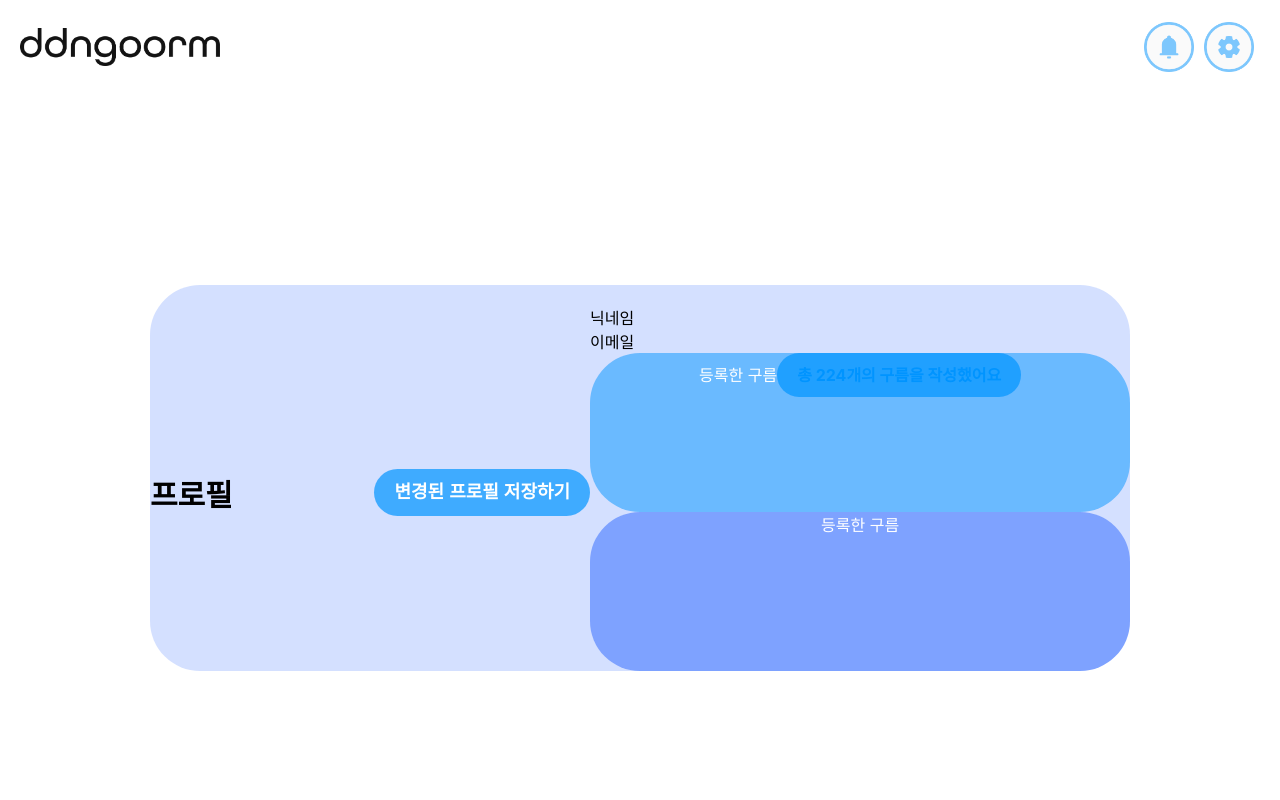
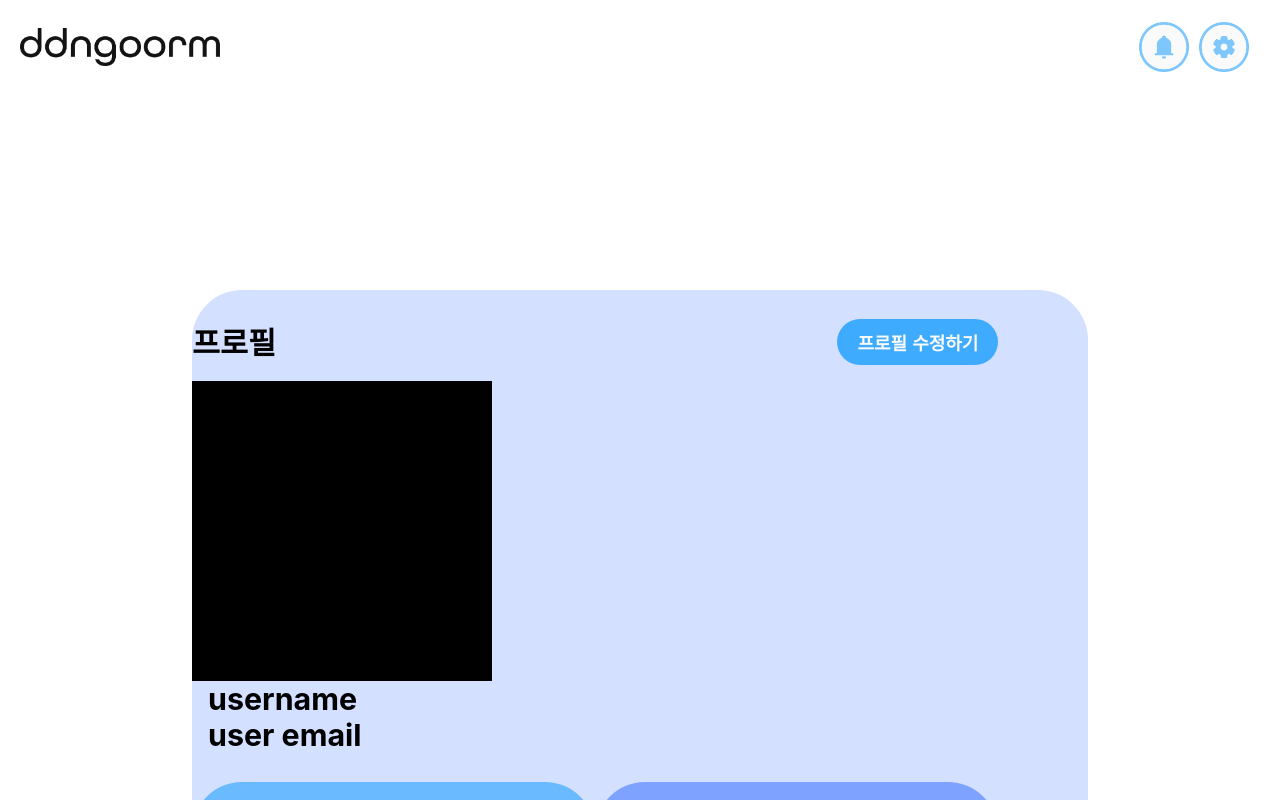
Before and after one commit to goormthon-Univ/TEAM_4, a React (Create React App) app in the folder float-cloud/: page /settingMain in a window 1280 px wide. Built offline with nearby package versions, Linux system fonts and the light colour scheme.

Commit message:
컴포넌트 분리(팀 카드 미완), 구조화(정렬 재정비 필요, 이미지 등록 관련 조정 필요)

```diff
--- a/float-cloud/src/App.js
+++ b/float-cloud/src/App.js
@@ -30,9 +30,9 @@ function App() {
         <Route path="/CreateAcc" element={<CreateAcc />} />
 
         {/* 최윤서 경로 */}
-        <Route path="/SettingMain" element={<SettingMain />} />
-        <Route path="/SettingMain" element={<ManageMem />} />
-        <Route path="/SettingMain" element={<ManageLead />} />
+        <Route path="/settingMain" element={<SettingMain />} />
+        <Route path="/settingMain" element={<ManageMem />} />
+        <Route path="/settingMain" element={<ManageLead />} />
       </Routes>
     </BrowserRouter>
   );
--- /dev/null
+++ b/float-cloud/src/components/common/Header.jsx
@@ -0,0 +1,55 @@
+import React from "react";
+import styled from "styled-components";
+import { useNavigate } from "react-router-dom";
+
+const HeaderDiv = styled.div`
+  width: 100%;
+  height: 78px;
+  padding: 10px 20px 10px 20px;
+
+  display: flex;
+  align-items: center;
+`;
+
+const HeaderBtnDiv = styled.div`
+  position: absolute;
+  right: 2%;
+`;
+
+const BtnDiv = styled.div`
+  display: inline-block;
+  margin-left: 5px;
+  margin-right: 5px;
+`;
+
+const Header = () => {
+  return (
+    <HeaderDiv>
+      <div>
+        <img
+          src="./images/EngLogo.png"
+          style={{ width: "200px" }}
+          alt="영어로고"
+        ></img>
+      </div>
+      <HeaderBtnDiv>
+        <BtnDiv>
+          <img
+            src="./images/Alarm.png"
+            style={{ width: "50px" }}
+            alt="알람"
+          ></img>
+        </BtnDiv>
+        <BtnDiv>
+          <img
+            src="./images/Setting.png"
+            style={{ width: "50px" }}
+            alt="설정"
+          ></img>
+        </BtnDiv>
+      </HeaderBtnDiv>
+    </HeaderDiv>
+  );
+};
+
+export default Header;
--- /dev/null
+++ b/float-cloud/src/components/common/RoundedButton.jsx
@@ -0,0 +1,28 @@
+import React from "react";
+import styled from "styled-components";
+
+const OvalButton = styled.button`
+  color: ${(props) => props.color};
+  font-size: ${(props) => props.fontSize};
+  background: ${(props) => props.backgroundColor};
+  font-weight: 700;
+  font-size: 1.125rem;
+  border-radius: 3.125rem;
+  border: none;
+  padding: 0.625rem 1.25rem;
+  justify-content: center;
+`;
+
+const RoundedButton = (props) => {
+  return (
+    <OvalButton
+      color={props.color}
+      fontSize={props.fontSize}
+      backgroundColor={props.backgroundColor}
+    >
+      {props.value}
+    </OvalButton>
+  );
+};
+
+export default RoundedButton;
--- /dev/null
+++ b/float-cloud/src/components/common/RoundedTag.jsx
@@ -0,0 +1,28 @@
+
+import React from "react";
+import styled from "styled-components";
+
+const Oval = styled.div`
+  color: ${(props) => props.color};
+  font-size: ${(props) => props.fontSize};
+  background: ${(props) => props.backgroundColor};
+  font-weight: 700;
+  border-radius: 3.125rem;
+  border: none;
+  padding: 0.625rem 1.25rem;
+  justify-content: center;
+`;
+
+const RoundedTag = (props) => {
+  return (
+    <Oval
+      color={props.color}
+      fontSize={props.fontSize}
+      backgroundColor={props.backgroundColor}
+    >
+      {props.value}
+    </Oval>
+  );
+};
+
+export default RoundedTag;
--- /dev/null
+++ b/float-cloud/src/components/setting/HistoryTag.jsx
@@ -0,0 +1,35 @@
+
+
+import React from "react";
+import styled from "styled-components";
+import RoundedTag from "../common/RoundedTag"; // RoundedTag 파일 경로에 맞게 수정
+
+const AbtHistory = styled.div`
+  background: ${(props) => props.backgroundColor};
+  border-radius: 3.125rem;
+  width: 34rem;
+  height: 10rem;
+  display: flex;
+  position: relative;
+  justify-content: center;
+  text-align: center;
+  align-items: center;
+  color: white;
+`;
+
+const HistoryTag = (props) => {
+  return (
+    <AbtHistory backgroundColor={props.backgroundColor}>
+      <div style={{fontSize:"1.25rem"}}>
+        {props.children}
+        <RoundedTag
+          color={props.tagColor}
+          backgroundColor={props.tagBackgroundColor}
+          value={props.tagText}
+        />
+      </div>
+    </AbtHistory>
+  );
+};
+
+export default HistoryTag;
--- /dev/null
+++ b/float-cloud/src/components/setting/SpcBetween.jsx
@@ -0,0 +1,15 @@
+import React from "react";
+import styled from "styled-components";
+
+const SpcAway = styled.div`
+  display: flex;
+  justify-content: space-between;
+  width: 90%;
+  margin-top: 1.81rem;
+`;
+
+const SpcBetween = (props) => {
+  return <SpcAway>{props.children}</SpcAway>;
+};
+
+export default SpcBetween;
--- /dev/null
+++ b/float-cloud/src/components/text/BiggestTxt.jsx
@@ -0,0 +1,14 @@
+// BiggestTxt.js
+import React from "react";
+import styled from "styled-components";
+
+const Biggtxt = styled.div`
+  font-size: 1.9rem;
+  font-weight: 700;
+`;
+
+const BiggestTxt = ({ children }) => {
+  return <Biggtxt>{children}</Biggtxt>;
+};
+
+export default BiggestTxt;
--- a/float-cloud/src/pages/Setting/SettingMain.jsx
+++ b/float-cloud/src/pages/Setting/SettingMain.jsx
@@ -1,94 +1,38 @@
 import React from "react";
 import styled from "styled-components";
 import { useNavigate } from "react-router-dom";
+import Header from "../../components/common/Header";
+import RoundedButton from "../../components/common/RoundedButton";
+import RoundedTag from "../../components/common/RoundedTag";
+import BiggestTxt from "../../components/text/BiggestTxt";
+import SpcBetween from "../../components/setting/SpcBetween";
+import HistoryTag from "../../components/setting/HistoryTag";
 
-// height는 추후 수정 필요 시 수정
 const Container = styled.div`
   width: 100%;
-  height: 1024px;
+  height: 2000px;
   position: fixed;
-`;
-const Header = styled.div`
-  width: 100%;
-  height: 78px;
-  padding: 10px 20px 10px 20px;
-
-  display: flex;
-  align-items: center;
 `;
 
 const BackgroundContainer = styled.div`
-
-  margin: 11.69rem 9.37rem 15rem 9.37rem;
-  background-color: #2864FF33;
+  margin: 12rem;
+  background-color: #2864ff33;
   border-radius: 50px;
   display: flex;
-  align-items: center;
-  justify-content: center;
+  flex-direction: column;
 `;
 
-const SectionTitle = styled.div`
-font-size: 1.875rem;
-  textAlign:left;
-  font-style: normal;
-  font-weight: 700;
-  display: flex;
-  align-items: center;
+const UserProfileImage = styled.div`
+  width: 300px;
+  height: 300px;
+  background-color: rgb(0, 0, 0);
 `;
 
-const OvalButton = styled.button`
-  color: ${(props) => props.color};
-  font-size:  ${(props) => props.fontSize};
-  background:   ${(props) => props.backgroundColor};
-  font-weight: 700;
-  line-height: 150%;
-  border-radius: 3.125rem;
-  border: none;
-  display: inline-flex;
-  padding: 0.625rem 1.25rem;
-  justify-content: center;
-  align-items: center;
-  gap: 0.625rem;
-`;
-
-const OvalTag = styled.div`
-  color: ${(props) => props.color};
-  font-size:  ${(props) => props.fontSize};
-  background:   ${(props) => props.backgroundColor};
-  font-weight: 700;
-  line-height: 150%;
-  border-radius: 3.125rem;
-  border: none;
-  display: inline-flex;
-  padding: 0.625rem 1.25rem;
-  justify-content: center;
-  align-items: center;
-  gap: 0.625rem;
-`;
-
-const UserHistory = styled.div`
-  background:   ${(props) => props.backgroundColor};
-  color: white;
-  item-align: center;
-  text-align: center;
-  width: 33.75rem;
-  height: 9.9375rem;
-  border-radius: 3.125rem;
-`;
-
-
-const EngLogo = styled.div``;
-
-const HeaderBtn = styled.div`
-  position: absolute;
-  right: 2%;
-`;
-const SeeAlarm = styled.div`
-  display: inline-block;
-`;
-const GoSetting = styled.div`
-  display: inline-block;
-  margin-left: 10px;
+const CustomDiv = styled.div`
+  display: flex;
+  flex-direction: column;
+  align-items: flex-start;
+  margin: 0 auto;
 `;
 
 const SettingMain = () => {
@@ -96,68 +40,66 @@ const SettingMain = () => {
 
   return (
     <Container>
-      <Header>
-        <EngLogo>
-          <img
-            src="./images/EngLogo.png"
-            style={{ width: "200px" }}
-            alt="영어로고"
-          ></img>
-        </EngLogo>
-        <HeaderBtn>
-          <SeeAlarm>
-            <img
-              src="./images/Alarm.png"
-              style={{ width: "50px" }}
-              alt="알람"
-            ></img>
-          </SeeAlarm>
-          <GoSetting>
-            <img
-              src="./images/Setting.png"
-              style={{ width: "50px" }}
-              alt="설정"
-            ></img>
-          </GoSetting>
-        </HeaderBtn>
-      </Header>
+      <Header />
       <BackgroundContainer>
-        {/* 상단 프로필 제목과 버튼 */}
-        <div name=""style={{ display: 'flex', justifyContent: 'space-between', width: '90%', marginTop: '1.81rem' }}>
-          <SectionTitle>프로필</SectionTitle>
-          {/* 변경하기/변경된 프로필 저장하기 */}
-          <OvalButton fontSize="1.125rem" color="white" backgroundColor="rgba(0, 148, 255, 0.70)">변경된 프로필 저장하기</OvalButton>
+        <SpcBetween name="top">
+          <BiggestTxt>프로필</BiggestTxt>
+          <RoundedButton
+            value="프로필 수정하기"
+            backgroundColor="rgba(0, 148, 255, 0.70)"
+            color="#FAFAFA"
+          />
+        </SpcBetween>
+
+        <div name="userProfile" style={{ margin: "1rem 0" }}>
+          <CustomDiv>
+            <UserProfileImage />
+            <div style={{ marginLeft: "1rem" }}>
+              <BiggestTxt>username</BiggestTxt>
+              <BiggestTxt>user email</BiggestTxt>
+            </div>
+          </CustomDiv>
+
+          <SpcBetween name="userHistory" style={{ margin: "1rem 0" }}>
+            <HistoryTag backgroundColor="rgba(0, 148, 255, 0.50)">
+              지금까지 띄운 뜬구름의 수는?
+              <RoundedTag value="총 224개의 뜬구름을 띄웠어요!"
+                backgroundColor="white"
+                color="rgba(0, 148, 255, 0.70)" />
+            </HistoryTag>
+            <HistoryTag backgroundColor="rgba(40, 100, 255, 0.50)">
+              지금까지 참여한 팀의 수는?
+              <RoundedTag value="총 17개의 팀에 참여했어요!"
+                backgroundColor="white"
+                color="rgba(0, 148, 255, 0.70)" />
+            </HistoryTag>
+          </SpcBetween>
         </div>
 
-        <div name="userState">
-          <div name="profileInfo">
-            <img name="profileImg" />
-            <div name="userProfile">
-              <div> 닉네임 </div>
-              <div> 이메일 </div>
+        <div name="TeamManage">
+          <BiggestTxt style={{ textAlign: "left", margin: "2rem" }}>
+            팀 관리하기
+          </BiggestTxt>
+
+          <div name="activeTeam">
+            <div name="miniTitle" style={{ fontSize: "1.5rem" }}>활성화된 팀</div>
+            <div name="cardPanel">
+
             </div>
           </div>
 
-          <div>
-            <UserHistory backgroundColor="rgba(0, 148, 255, 0.50)">등록한 구름<OvalTag fontSize="1rem" color="rgb(0, 148, 255)" backgroundColor="rgba(0, 148, 255, 0.70)">총 224개의 구름을 작성했어요</OvalTag></UserHistory>
-            <UserHistory backgroundColor="rgba(40, 100, 255, 0.50)">등록한 구름</UserHistory>
-            <div name="floatedGroomHistory"></div>
-            <div name="joinedTeamHistory"></div>
+          <div name="inactiveTeam">
+            <div name="miniTitle" style={{ fontSize: "1.5rem" }}>비활성화된 팀</div>
+            <div name="cardPanel">
+
+            </div>
           </div>
         </div>
-
-        <div name="teamManage">
-          <div name="activeTeam">
-            <div name="teamCard">
-            </div>
-          </div>
-          <div name="endedTeam"></div>
-        </div>
-
       </BackgroundContainer>
 
-      <footer></footer>>
+      <footer></footer>
     </Container>
   );
 };
+
 export default SettingMain;
```
Also changed, not shown: float-cloud/src/pages/Setting/TeamCard.jsx (added, +35 -0 lines).
